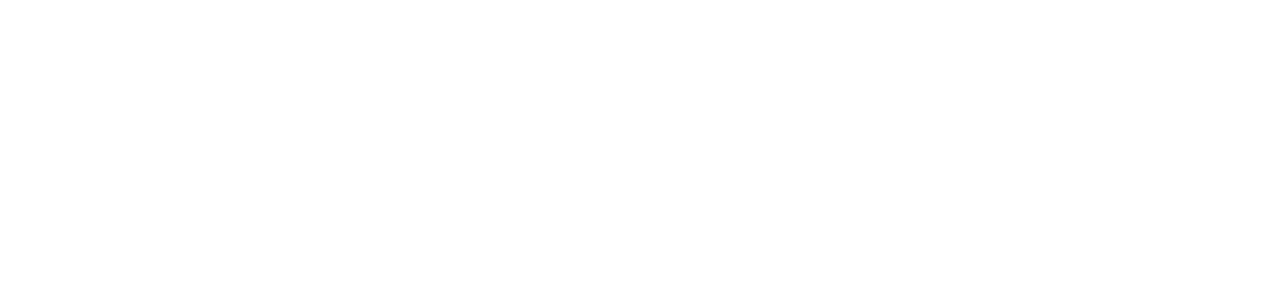
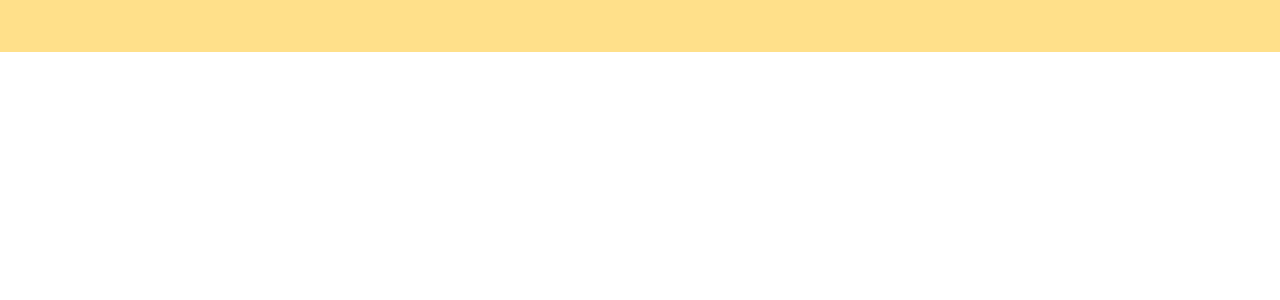
Before and after one commit to Dice-K39/React_Redux_Project, a React (Create React App) app in the folder recreational_areas_frontend/: page /login in a window 1280 px wide. Shown: the top 300 px of the page. Built offline with nearby package versions, Linux system fonts and the light colour scheme.

Commit message:
Working on navbar.

```diff
--- a/recreational_areas_frontend/src/components/navbar/NavBar.js
+++ b/recreational_areas_frontend/src/components/navbar/NavBar.js
@@ -0,0 +1,14 @@
+import React from "react";
+
+function NavBar()
+{
+    return (
+        <div>
+            <nav className="navbar is-fixed-top is-warning">
+
+            </nav>
+        </div>
+    )
+}
+
+export default NavBar;
--- a/recreational_areas_frontend/src/components/user/UserSignUp.js
+++ b/recreational_areas_frontend/src/components/user/UserSignUp.js
@@ -1,7 +1,7 @@
 import React, { Component } from "react";
 import { connect } from "react-redux";
 
-import { userRegister } from "../../actions/userAuthentication";
+import { userRegister } from "../../actions/UserAuthentication";
 
 class UserSignUp extends Component
 {
--- a/recreational_areas_frontend/src/containers/RecreationalAreasContainer.js
+++ b/recreational_areas_frontend/src/containers/RecreationalAreasContainer.js
@@ -1,5 +1,6 @@
 import React, { Component } from "react";
 import { BrowserRouter as Router, Switch, Route } from "react-router-dom";
+import NavBar from "../components/navbar/NavBar";
 import UserSignUp from "../components/user/UserSignUp";
 import UserLogIn from "../components/user/UserLogIn";
 
@@ -10,6 +11,7 @@
         return (
             <div>
                 <Router>
+                    <NavBar />
                     <Switch>
                         <Route path="/signup" component={UserSignUp} />
                         <Route path="/login" component={UserLogIn} />
```
